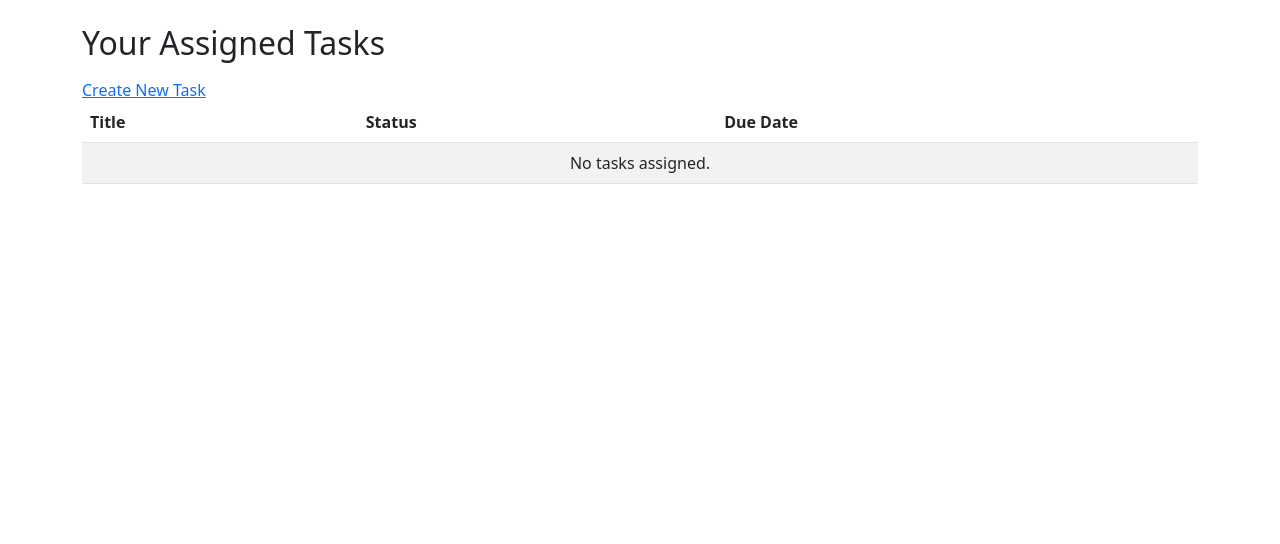
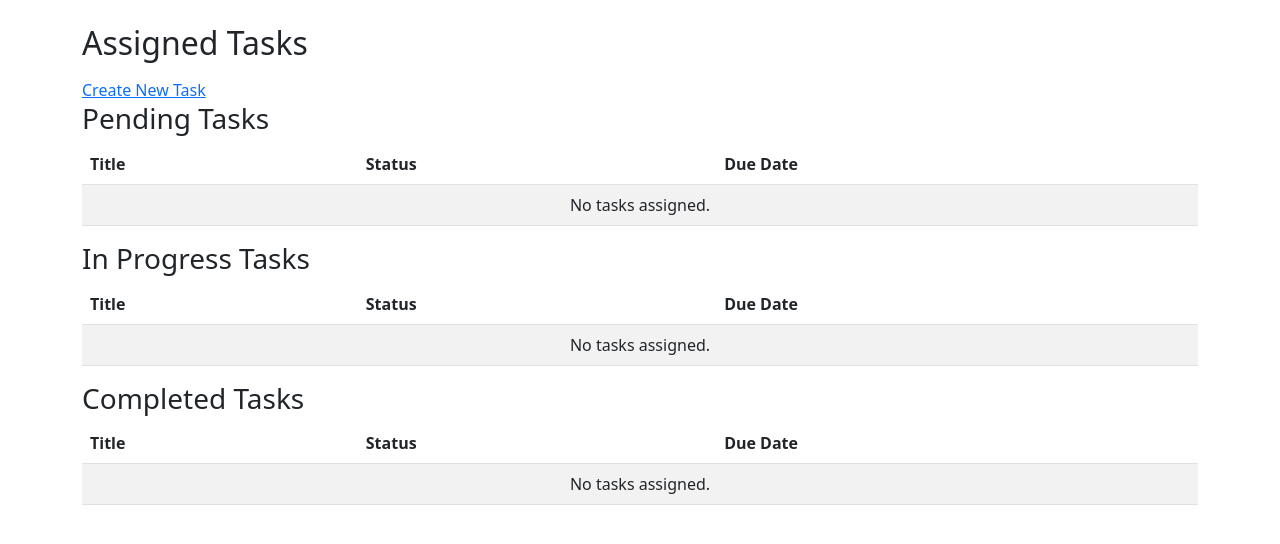
Before and after one commit to Njau13/task-management-system, a Django app: page /taskapp/tasks/ in a window 1280 px wide. Shown: the part 56-600 px from the top of the page. Run offline with Django 5.2, Linux system fonts and the light colour scheme; the visitor is signed in with stand-in values (Sample User, id 1); data that the repository does not hold is empty.

```diff
--- a/authenticate/urls.py
+++ b/authenticate/urls.py
@@ -5,7 +5,8 @@ from django.contrib.auth import views as auth_views
 urlpatterns = [
     path("register/", register_user, name="register"),
     path("login/",  auth_views.LoginView.as_view(template_name="login.html"), name="login"),
-    path("logout/", auth_views.LogoutView.as_view(), name="logout"),
+    path("logout/", logout_user, name="logout"),
 ]
     #path("login/", login_user, name="login"),
     #path("logout/",logout_user, name="logout"),
+#auth_views.LogoutView.as_view()
--- a/taskapp/templates/tasklist.html
+++ b/taskapp/templates/tasklist.html
@@ -2,7 +2,9 @@
 {% block title %}My Tasks{% endblock %}
 
 {% block content %}
-<h2 class="mb-3">Your Assigned Tasks</h2>
+<h2 class="mb-3">Assigned Tasks</h2>
+<a href="{% url 'createtask' %}">Create New Task</a>
+<h3>Pending Tasks</h3>
 <table class="table table-striped">
     <thead>
         <tr>
@@ -12,9 +14,9 @@
         </tr>
     </thead>
     <tbody>
-        {% for task in tasks %}
+        {% for task in tasks_pending %}
             <tr>
-            <td>{{ task.title }}</td>
+                <td><a href="{% url 'taskdetail' task.id %}"></a>{{ task.title }}</td>
                 <td>{{ task.status }}</td>
                 <td>{{ task.due_date }}</td>
             </tr>
@@ -23,8 +25,54 @@
                 <td colspan="3" class="text-center">No tasks assigned.</td>
             </tr>
         {% endfor %}
-
-        <a href="{% url 'createtask' %}">Create New Task</a>
     </tbody>
 </table>
+<h3>In Progress Tasks</h3>
+<table class="table table-striped">
+    <thead>
+        <tr>
+            <th>Title</th>
+            <th>Status</th>
+            <th>Due Date</th>
+        </tr>
+    </thead>
+    <tbody>
+        {% for task in tasks_inprogress %}
+            <tr>
+                <td><a href="{% url 'taskdetail' task.id %}"></a>{{ task.title }}</td>
+                <td>{{ task.status }}</td>
+                <td>{{ task.due_date }}</td>
+            </tr>
+        {% empty %}
+            <tr>
+                <td colspan="3" class="text-center">No tasks assigned.</td>
+            </tr>
+        {% endfor %}
+    </tbody>
+</table>
+<h3>Completed Tasks</h3>
+<table class="table table-striped">
+    <thead>
+        <tr>
+            <th>Title</th>
+            <th>Status</th>
+            <th>Due Date</th>
+        </tr>
+    </thead>
+    <tbody>
+        {% for task in tasks_completed %}
+            <tr>
+                <td><a href="{% url 'taskdetail' task.id %}"></a>{{ task.title }}</td>
+                <td>{{ task.status }}</td>
+                <td>{{ task.due_date }}</td>
+            </tr>
+        {% empty %}
+            <tr>
+                <td colspan="3" class="text-center">No tasks assigned.</td>
+            </tr>
+        {% endfor %}
+    </tbody>
+</table>
+
+
 {% endblock %}
--- a/taskapp/urls.py
+++ b/taskapp/urls.py
@@ -1,8 +1,11 @@
 from django.urls import path
 from django.contrib.auth.decorators import login_required
-from .views import task_list, create_task
+from .views import task_list, create_task, testlist
+from .views import TaskDetailView
 
 urlpatterns = [
     path("tasks/", login_required(task_list), name="tasklist"),
     path("tasks/create/", login_required(create_task), name="createtask"),
+    path("task/<int:pk>/", TaskDetailView.as_view(), name="taskdetail"),
+    path("tests/", testlist, name="testlist"),
 ]
--- a/taskapp/views.py
+++ b/taskapp/views.py
@@ -3,13 +3,20 @@ from .models import Task
 from .forms import TaskForm
 from django.contrib.auth.decorators import login_required
 from django.contrib.auth import get_user_model
+from django.views.generic import DetailView
+from django.views import View
 
 User = get_user_model()
 
 @login_required
 def task_list(request):
     tasks = Task.objects.filter(assigned_to=request.user) if request.user.role == "employee" else Task.objects.all()
-    return render(request, "tasklist.html", {"tasks": tasks})
+    tasks_pending = Task.objects.filter(status="pending", assigned_to=request.user) if request.user.role == "employee" else Task.objects.all()
+    tasks_in_progress = Task.objects.filter(status="in_progress", assigned_to=request.user) if request.user.role == "employee" else Task.objects.all()
+    tasks_completed = Task.objects.filter(status="completed", assigned_to=request.user) if request.user.role == "employee" else Task.objects.all()
+    return render(request, "tasklist.html", {"tasks":tasks, "tasks_pending": tasks_pending,
+        "tasks_in_progress": tasks_in_progress,
+        "tasks_completed": tasks_completed,})
 
 @login_required
 def create_task(request):
@@ -21,3 +28,17 @@ def create_task(request):
     else:
         form = TaskForm()
     return render(request, "createtask.html", {"form": form})
+
+class TaskDetailView(View):
+    def get(self, request, pk):
+        task = Task.objects.get(id=pk)
+        return render(request, "taskdetail.html", {"task": task})
+
+    def post(self, request, pk):
+        task = Task.objects.get(id=pk)
+        task.status = request.POST.get("status")
+        task.save()
+        return redirect("taskdetail", pk=task.id)
+
+def testlist(request):
+    return render(request, "tests.html")
```
Also changed, not shown: taskapp/templates/taskdetail.html (added, +20 -0 lines), taskapp/templates/tests.html (added, +58 -0 lines). Lines whose indentation alone changed are shown as unchanged.
